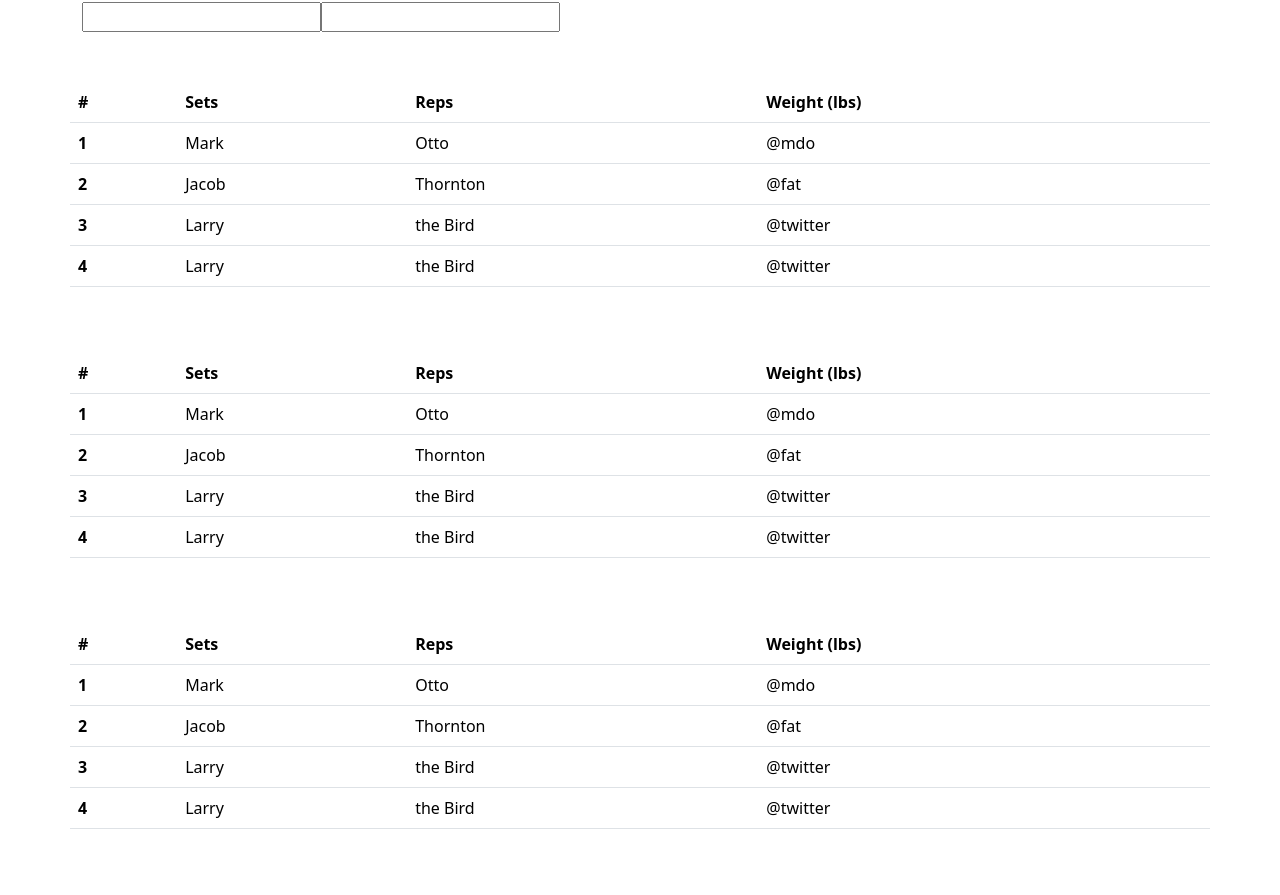
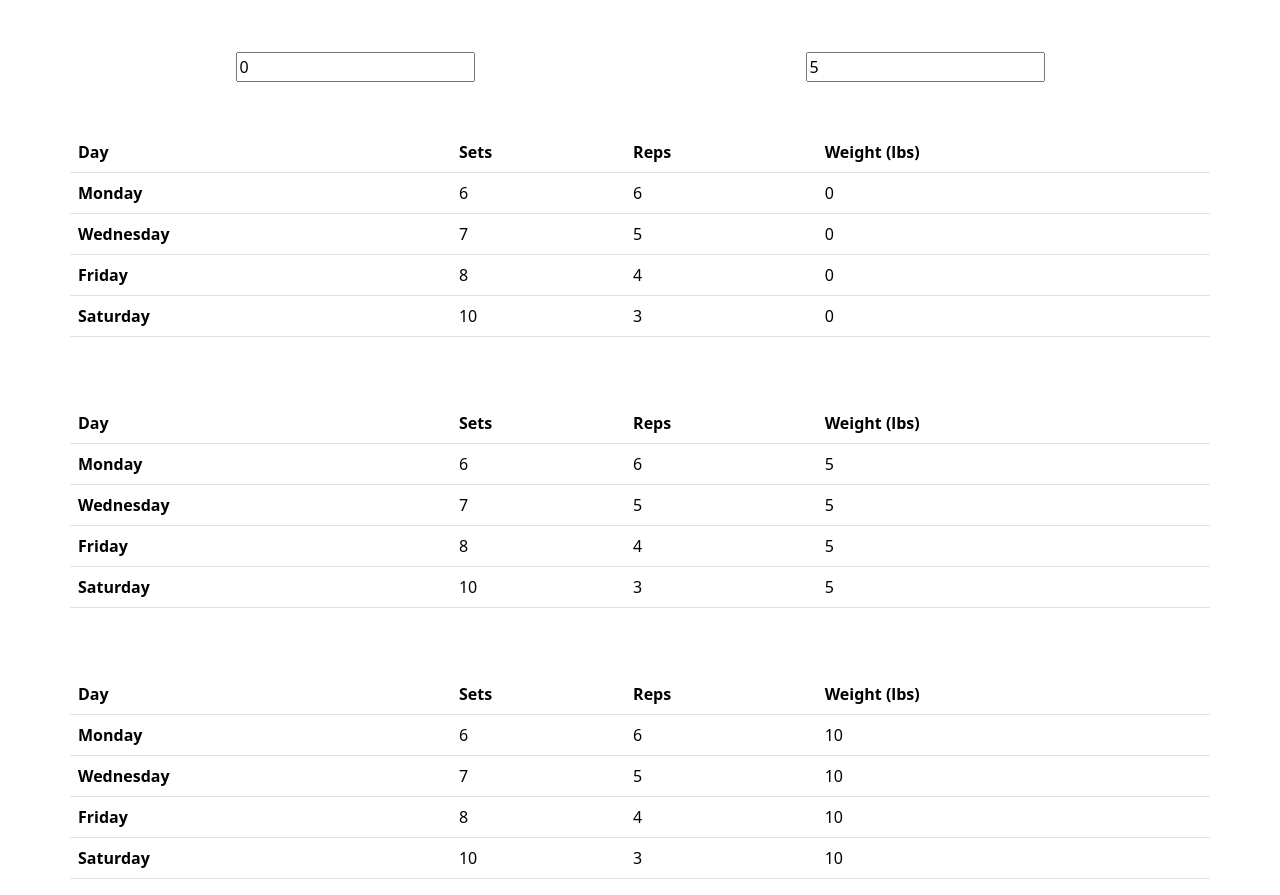
Before and after one commit to jalenlum/Lifting-Calculator, a React (Create React App) app: page /smolovjr in a window 1280 px wide. Shown: the part 237-1132 px from the top of the page. Before the commit the page ends 1082 px from the top, so only its background shows below. Built offline with nearby package versions, Linux system fonts and the light colour scheme.

Commit message:
smolov calculator functioning

```diff
--- a/public/index.html
+++ b/public/index.html
@@ -6,7 +6,7 @@
     <meta name="viewport" content="width=device-width, initial-scale=1" />
     <meta name="theme-color" content="#000000" />
     <meta name="description" content="Web site created using create-react-app" />
-    <title>React App</title>
+    <title>Lifte</title>
     <link rel="stylesheet" href="./styles.css">
   </head>
   <body>
--- a/src/components/SmolovJr.js
+++ b/src/components/SmolovJr.js
@@ -1,4 +1,18 @@
+import React, { useState } from "react"
+
 export const SmolovJr = () =>{
+
+  const [maxLift, setMaxLift] = useState(0)
+  const [increment, setIncrement] = useState(5)
+
+  const maxChange = (e) =>{
+    setMaxLift(e.target.value)
+  }
+
+  const incrementChange = (e) =>{
+    setIncrement(e.target.value)
+  }
+
   return(
     <>
       <div className="container">
@@ -7,17 +21,19 @@ export const SmolovJr = () =>{
             <h1>Smolov Jr.</h1>
           </div>
         </div>
-        <div className="row">
-          <div className="col">
-            <input type="number" />
-            <input type="number" />
+        <div className="row" style={{marginTop: 50}}>
+          <div className="col text-center">
+            <input type="number" value={maxLift} onChange={maxChange}/>
+          </div>
+          <div className="col text-center">
+            <input type="number" value={increment} onChange={incrementChange}/>
           </div>
         </div>
         <div className="row">
           <table class="table" style={{marginTop: 50}}>
             <thead>
               <tr>
-                <th scope="col">#</th>
+                <th scope="col">Day</th>
                 <th scope="col">Sets</th>
                 <th scope="col">Reps</th>
                 <th scope="col">Weight (lbs)</th>
@@ -25,28 +41,28 @@ export const SmolovJr = () =>{
             </thead>
             <tbody>
               <tr>
-                <th scope="row">1</th>
-                <td>Mark</td>
-                <td>Otto</td>
-                <td>@mdo</td>
+                <th scope="row">Monday</th>
+                <td>6</td>
+                <td>6</td>
+                <td>{maxLift * 0.7}</td>
               </tr>
               <tr>
-                <th scope="row">2</th>
-                <td>Jacob</td>
-                <td>Thornton</td>
-                <td>@fat</td>
+                <th scope="row">Wednesday</th>
+                <td>7</td>
+                <td>5</td>
+                <td>{maxLift * 0.75}</td>
               </tr>
               <tr>
-                <th scope="row">3</th>
-                <td>Larry</td>
-                <td>the Bird</td>
-                <td>@twitter</td>
+                <th scope="row">Friday</th>
+                <td>8</td>
+                <td>4</td>
+                <td>{maxLift * 0.8}</td>
               </tr>
               <tr>
-                <th scope="row">4</th>
-                <td>Larry</td>
-                <td>the Bird</td>
-                <td>@twitter</td>
+                <th scope="row">Saturday</th>
+                <td>10</td>
+                <td>3</td>
+                <td>{maxLift * 0.85}</td>
               </tr>
             </tbody>
           </table>
@@ -54,7 +70,7 @@ export const SmolovJr = () =>{
           <table class="table" style={{marginTop: 50}}>
             <thead>
               <tr>
-                <th scope="col">#</th>
+                <th scope="col">Day</th>
                 <th scope="col">Sets</th>
                 <th scope="col">Reps</th>
                 <th scope="col">Weight (lbs)</th>
@@ -62,28 +78,28 @@ export const SmolovJr = () =>{
             </thead>
             <tbody>
               <tr>
-                <th scope="row">1</th>
-                <td>Mark</td>
-                <td>Otto</td>
-                <td>@mdo</td>
+                <th scope="row">Monday</th>
+                <td>6</td>
+                <td>6</td>
+                <td>{maxLift * 0.7 + parseInt(increment)}</td>
               </tr>
               <tr>
-                <th scope="row">2</th>
-                <td>Jacob</td>
-                <td>Thornton</td>
-                <td>@fat</td>
+                <th scope="row">Wednesday</th>
+                <td>7</td>
+                <td>5</td>
+                <td>{maxLift * 0.75 + parseInt(increment)}</td>
               </tr>
               <tr>
-                <th scope="row">3</th>
-                <td>Larry</td>
-                <td>the Bird</td>
-                <td>@twitter</td>
+                <th scope="row">Friday</th>
+                <td>8</td>
+                <td>4</td>
+                <td>{maxLift * 0.8 + parseInt(increment)}</td>
               </tr>
               <tr>
-                <th scope="row">4</th>
-                <td>Larry</td>
-                <td>the Bird</td>
-                <td>@twitter</td>
+                <th scope="row">Saturday</th>
+                <td>10</td>
+                <td>3</td>
+                <td>{maxLift * 0.85 + parseInt(increment)}</td>
               </tr>
             </tbody>
           </table>
@@ -91,7 +107,7 @@ export const SmolovJr = () =>{
           <table class="table" style={{marginTop: 50}}>
             <thead>
               <tr>
-                <th scope="col">#</th>
+                <th scope="col">Day</th>
                 <th scope="col">Sets</th>
                 <th scope="col">Reps</th>
                 <th scope="col">Weight (lbs)</th>
@@ -99,28 +115,28 @@ export const SmolovJr = () =>{
             </thead>
             <tbody>
               <tr>
-                <th scope="row">1</th>
-                <td>Mark</td>
-                <td>Otto</td>
-                <td>@mdo</td>
+                <th scope="row">Monday</th>
+                <td>6</td>
+                <td>6</td>
+                <td>{maxLift * 0.7 + parseInt(increment) * 2}</td>
               </tr>
               <tr>
-                <th scope="row">2</th>
-                <td>Jacob</td>
-                <td>Thornton</td>
-                <td>@fat</td>
+                <th scope="row">Wednesday</th>
+                <td>7</td>
+                <td>5</td>
+                <td>{maxLift * 0.75 + parseInt(increment) * 2}</td>
               </tr>
               <tr>
-                <th scope="row">3</th>
-                <td>Larry</td>
-                <td>the Bird</td>
-                <td>@twitter</td>
+                <th scope="row">Friday</th>
+                <td>8</td>
+                <td>4</td>
+                <td>{maxLift * 0.8 + parseInt(increment) * 2}</td>
               </tr>
               <tr>
-                <th scope="row">4</th>
-                <td>Larry</td>
-                <td>the Bird</td>
-                <td>@twitter</td>
+                <th scope="row">Saturday</th>
+                <td>10</td>
+                <td>3</td>
+                <td>{maxLift * 0.85 + parseInt(increment) * 2}</td>
               </tr>
             </tbody>
           </table>
```
